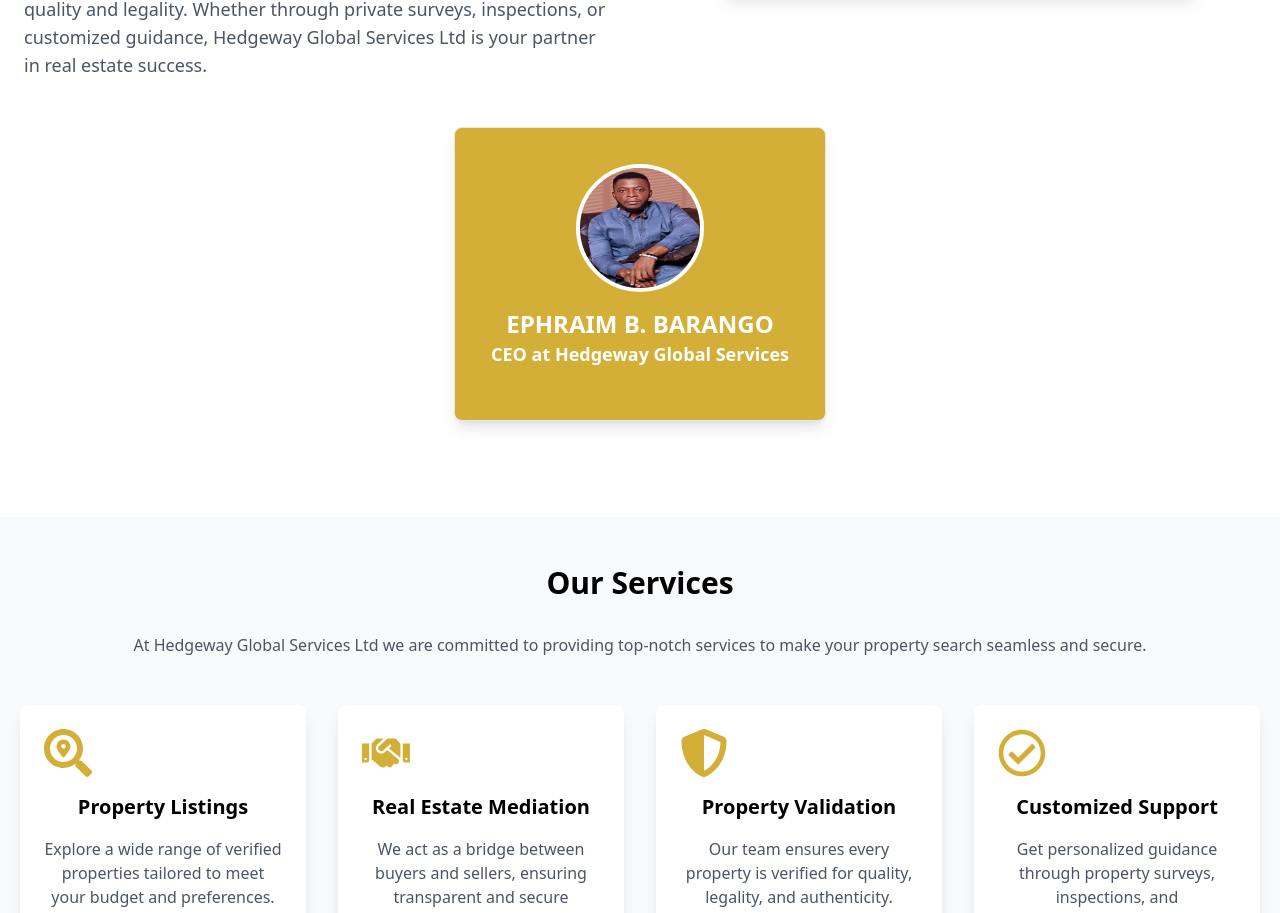
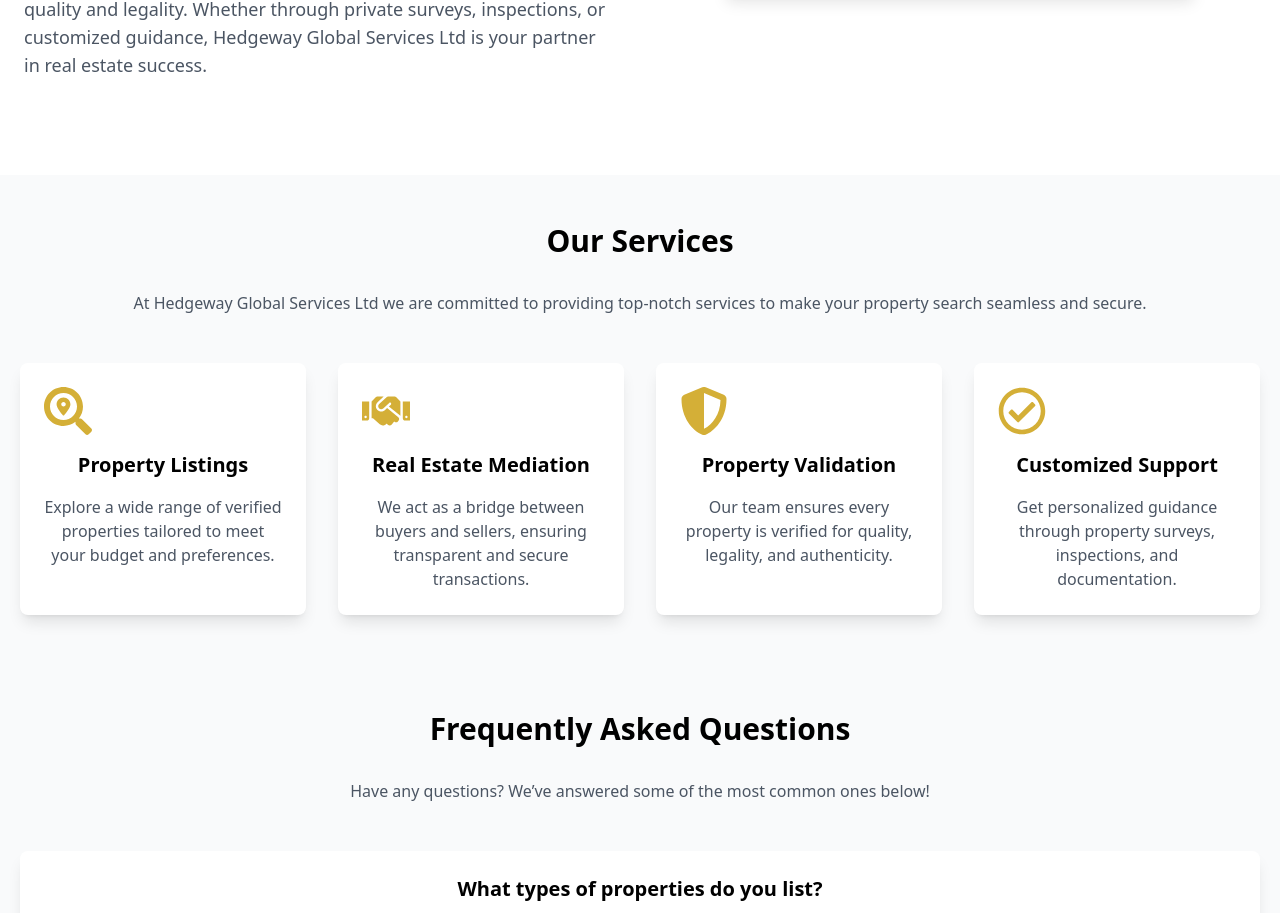
Before and after one commit to samuelsuu/hedge-consult, a React (Vite) app: page / in a window 1280 px wide. Shown: the part 1497-2410 px from the top of the page. Built offline with nearby package versions, Linux system fonts and the light colour scheme; what prismic-javascript would draw is missing.

Commit message:
remove the CEO

```diff
--- a/src/pages/AboutUs.jsx
+++ b/src/pages/AboutUs.jsx
@@ -56,9 +56,9 @@
           />
         </div>
       </div>
-      <div className="flex items-center justify-center mt-12">
+      {/* <div className="flex items-center justify-center mt-12">
           <CEODetails />
-        </div>
+        </div> */}
     </section>
   );
 };
```
